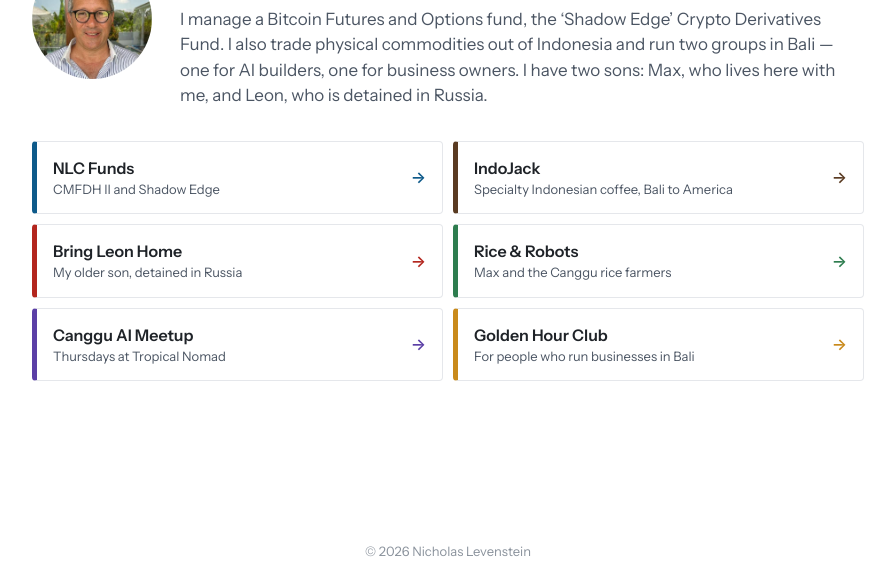
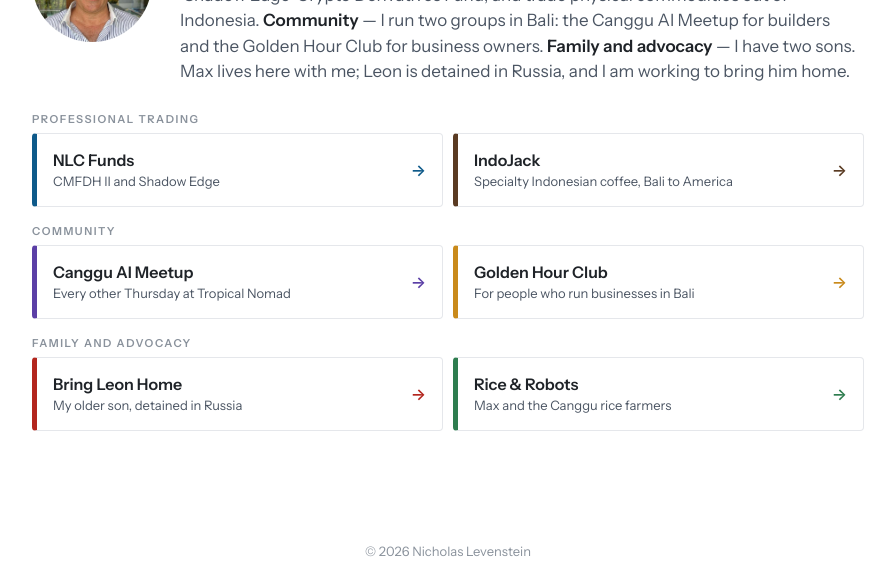
Before and after one commit to AdminLevenstein/levenstein-net, a plain HTML site: page index.html in a window 1280 px wide. Shown: the part 213-800 px from the top of the page, without its empty margins (192-1087 px from the left). Drawn offline with Linux system fonts and the light colour scheme.

Commit message:
Homepage: three strands (trading, community, family & advocacy); meetup every other Thursday

```diff
--- a/index.html
+++ b/index.html
@@ -16,12 +16,15 @@
   a{color:inherit;text-decoration:none}
   main{flex:1;display:flex;align-items:center}
   .wrap{width:100%;max-width:880px;margin:0 auto;padding:32px 24px}
-  .top{display:grid;grid-template-columns:120px 1fr;gap:28px;align-items:center;margin-bottom:32px}
+  .top{display:grid;grid-template-columns:120px 1fr;gap:28px;align-items:center;margin-bottom:26px}
   .top .av{width:120px;height:120px;border-radius:50%;background:#dfe3e8 url(portrait-capture.jpg) no-repeat 50% 75.82%/237.04% auto}
   h1{font-size:28px;margin:0 0 4px;font-weight:600;letter-spacing:-.01em}
   .where{font-size:14px;color:var(--ink-3);margin:0 0 10px}
   .about{font-size:17px;color:var(--ink-2);margin:0;max-width:60ch}
   .links{display:grid;grid-template-columns:1fr 1fr;gap:10px}
+  .links .g{grid-column:1/-1;font-size:11px;letter-spacing:.14em;text-transform:uppercase;color:var(--ink-3);font-weight:600;margin:6px 0 -4px}
+  .links .g:first-child{margin-top:0}
+  .about b{font-weight:600;color:var(--ink)}
   .link{display:flex;align-items:center;gap:14px;padding:14px 16px;border:1px solid var(--line);border-left:5px solid var(--c);border-radius:4px}
   .link:hover{background:#f6f7f9}
   .link b{display:block;font-size:16px;font-weight:600}
@@ -48,17 +51,20 @@
       <div>
         <h1>Nicholas Levenstein</h1>
         <p class="where">Canggu, Bali, Indonesia</p>
-        <p class="about">I manage a Bitcoin Futures and Options fund, the ‘Shadow Edge’ Crypto Derivatives Fund. I also trade physical commodities out of Indonesia and run two groups in Bali — one for AI builders, one for business owners. I have two sons: Max, who lives here with me, and Leon, who is detained in Russia.</p>
+        <p class="about">My work has three parts. <b>Trading</b> — I manage a Bitcoin Futures and Options fund, the ‘Shadow Edge’ Crypto Derivatives Fund, and trade physical commodities out of Indonesia. <b>Community</b> — I run two groups in Bali: the Canggu AI Meetup for builders and the Golden Hour Club for business owners. <b>Family and advocacy</b> — I have two sons. Max lives here with me; Leon is detained in Russia, and I am working to bring him home.</p>
       </div>
     </div>
 
     <div class="links">
+      <div class="g">Professional trading</div>
       <a class="link" style="--c:var(--d1)" href="https://nlcfunds.com"><div><b>NLC Funds</b><span>CMFDH II and Shadow Edge</span></div><i>→</i></a>
       <a class="link" style="--c:var(--d2)" href="https://www.indojackcoffee.com/"><div><b>IndoJack</b><span>Specialty Indonesian coffee, Bali to America</span></div><i>→</i></a>
+      <div class="g">Community</div>
+      <a class="link" style="--c:var(--d6)" href="/meetup/"><div><b>Canggu AI Meetup</b><span>Every other Thursday at Tropical Nomad</span></div><i>→</i></a>
+      <a class="link" style="--c:var(--d5)" href="https://baligoldenhour.com/"><div><b>Golden Hour Club</b><span>For people who run businesses in Bali</span></div><i>→</i></a>
+      <div class="g">Family and advocacy</div>
       <a class="link" style="--c:var(--d4)" href="https://bringleonhome.org"><div><b>Bring Leon Home</b><span>My older son, detained in Russia</span></div><i>→</i></a>
       <a class="link" style="--c:var(--d3)" href="https://riceandrobots.com"><div><b>Rice &amp; Robots</b><span>Max and the Canggu rice farmers</span></div><i>→</i></a>
-      <a class="link" style="--c:var(--d6)" href="/meetup/"><div><b>Canggu AI Meetup</b><span>Thursdays at Tropical Nomad</span></div><i>→</i></a>
-      <a class="link" style="--c:var(--d5)" href="https://baligoldenhour.com/"><div><b>Golden Hour Club</b><span>For people who run businesses in Bali</span></div><i>→</i></a>
     </div>
   </div>
 </main>
```
